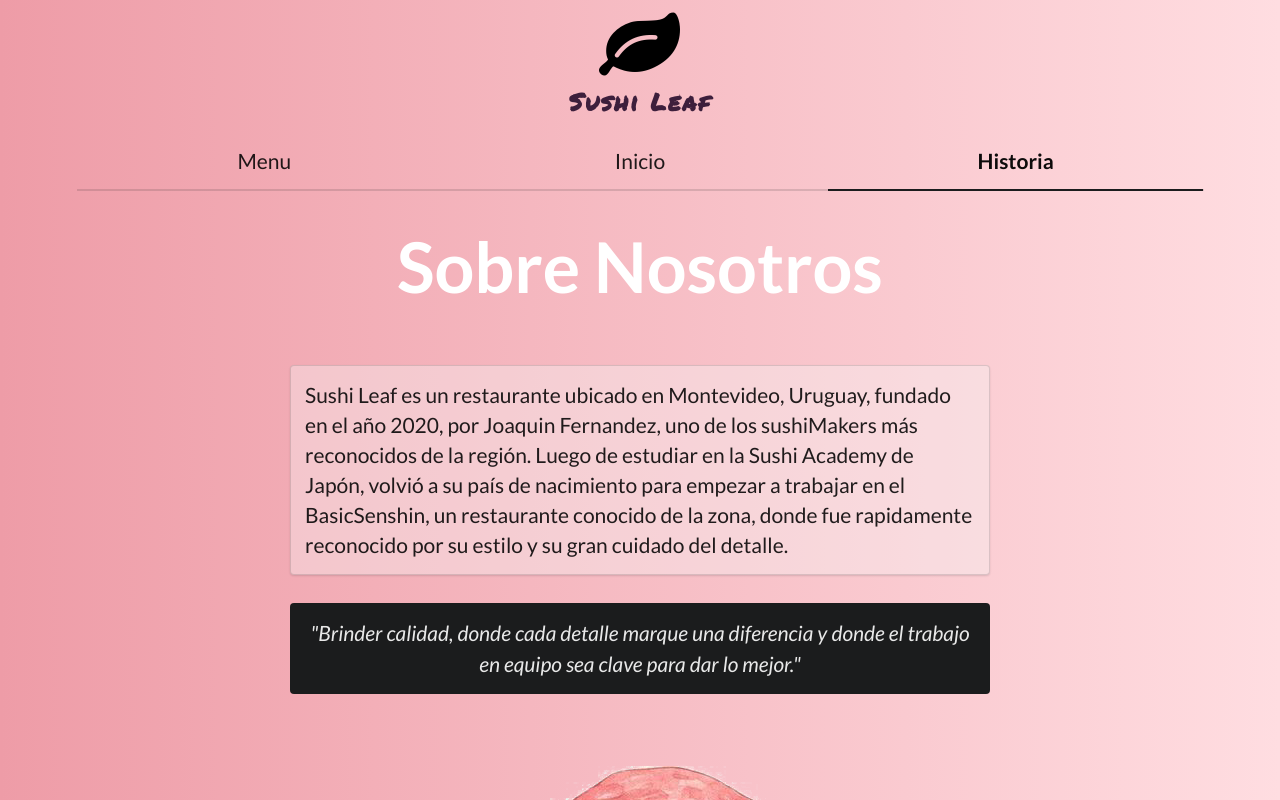
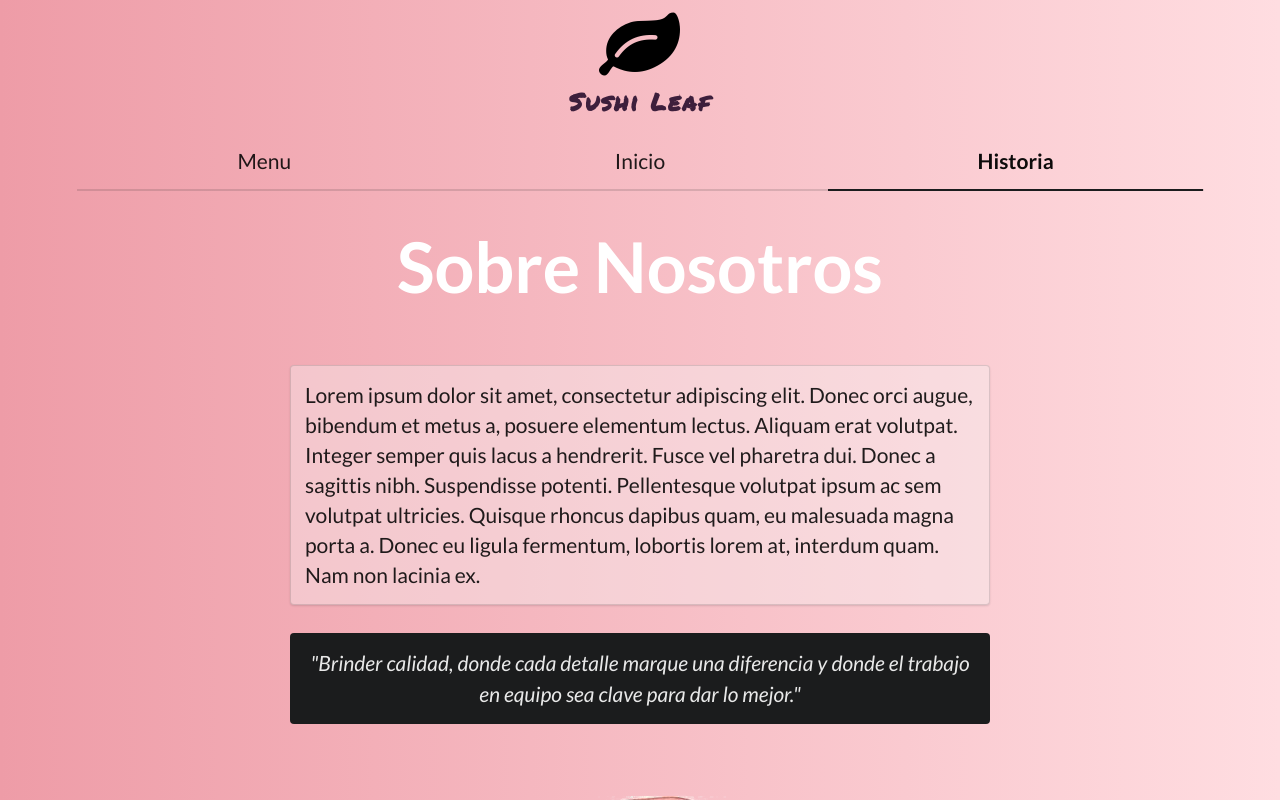
Before and after one commit to JoaquinFernandez19/sushi-react, a React (Create React App) app: page / in a window 1280 px wide. Both pictures are taken after a click on the element "Historia". Shown: the top 800 px of the page. Built offline with nearby package versions, Linux system fonts and the light colour scheme.

Commit message:
new placeholder in historia

```diff
--- a/src/components/About.js
+++ b/src/components/About.js
@@ -10,12 +10,13 @@ const About = () => {
 			</h1>
 			<div className="ui segment ">
 				<p className="about-p">
-					Sushi Leaf es un restaurante ubicado en Montevideo, Uruguay, fundado
-					en el año 2020, por Joaquin Fernandez, uno de los sushiMakers más
-					reconocidos de la región. Luego de estudiar en la Sushi Academy de
-					Japón, volvió a su país de nacimiento para empezar a trabajar en el
-					BasicSenshin, un restaurante conocido de la zona, donde fue
-					rapidamente reconocido por su estilo y su gran cuidado del detalle.
+					Lorem ipsum dolor sit amet, consectetur adipiscing elit. Donec orci
+					augue, bibendum et metus a, posuere elementum lectus. Aliquam erat
+					volutpat. Integer semper quis lacus a hendrerit. Fusce vel pharetra
+					dui. Donec a sagittis nibh. Suspendisse potenti. Pellentesque volutpat
+					ipsum ac sem volutpat ultricies. Quisque rhoncus dapibus quam, eu
+					malesuada magna porta a. Donec eu ligula fermentum, lobortis lorem at,
+					interdum quam. Nam non lacinia ex.
 				</p>
 			</div>
 			<div className="ui inverted center aligned segment">
@@ -29,10 +30,10 @@ const About = () => {
 
 			<div className="ui segment">
 				<p className="about-p">
-					Hoy en día Sushi Leaf cuenta con Joaquin, junto a otros habilidosos
-					chefs como Pedro, Roberto y Milena, 2 mozos siendo estos Judith y
-					Marcos y por último pero no menos importante nuestro delivery
-					Patricio.
+					Lorem ipsum dolor sit amet, consectetur adipiscing elit. Donec orci
+					augue, bibendum et metus a, posuere elementum lectus. Aliquam erat
+					volutpat. Integer semper quis lacus a hendrerit. Fusce vel pharetra
+					dui. Donec a sagittis nibh.
 				</p>
 			</div>
 			<div className="ui inverted center aligned segment last">
```
Also changed, not shown: 13 other files (tests, documents, lock files or other folders).
